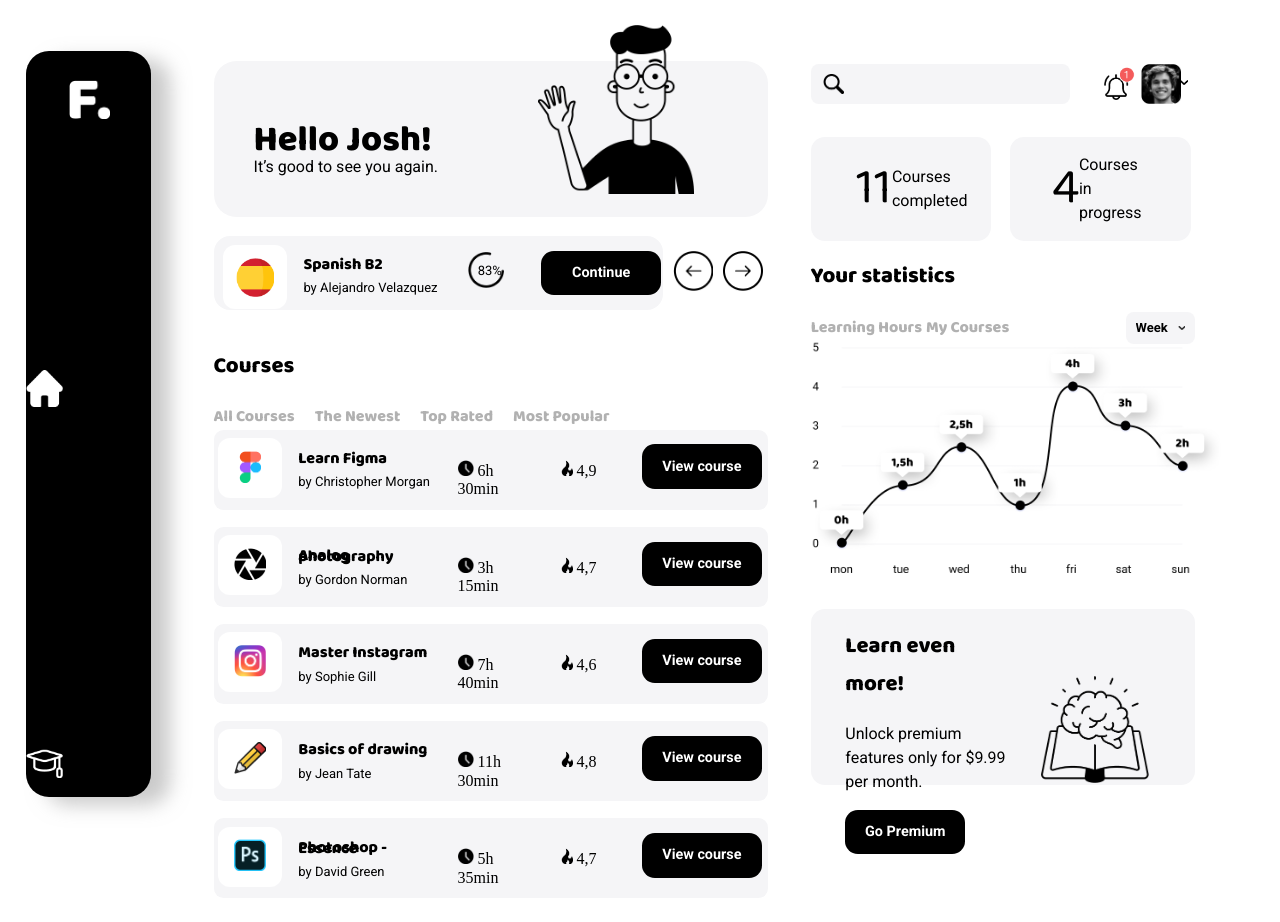
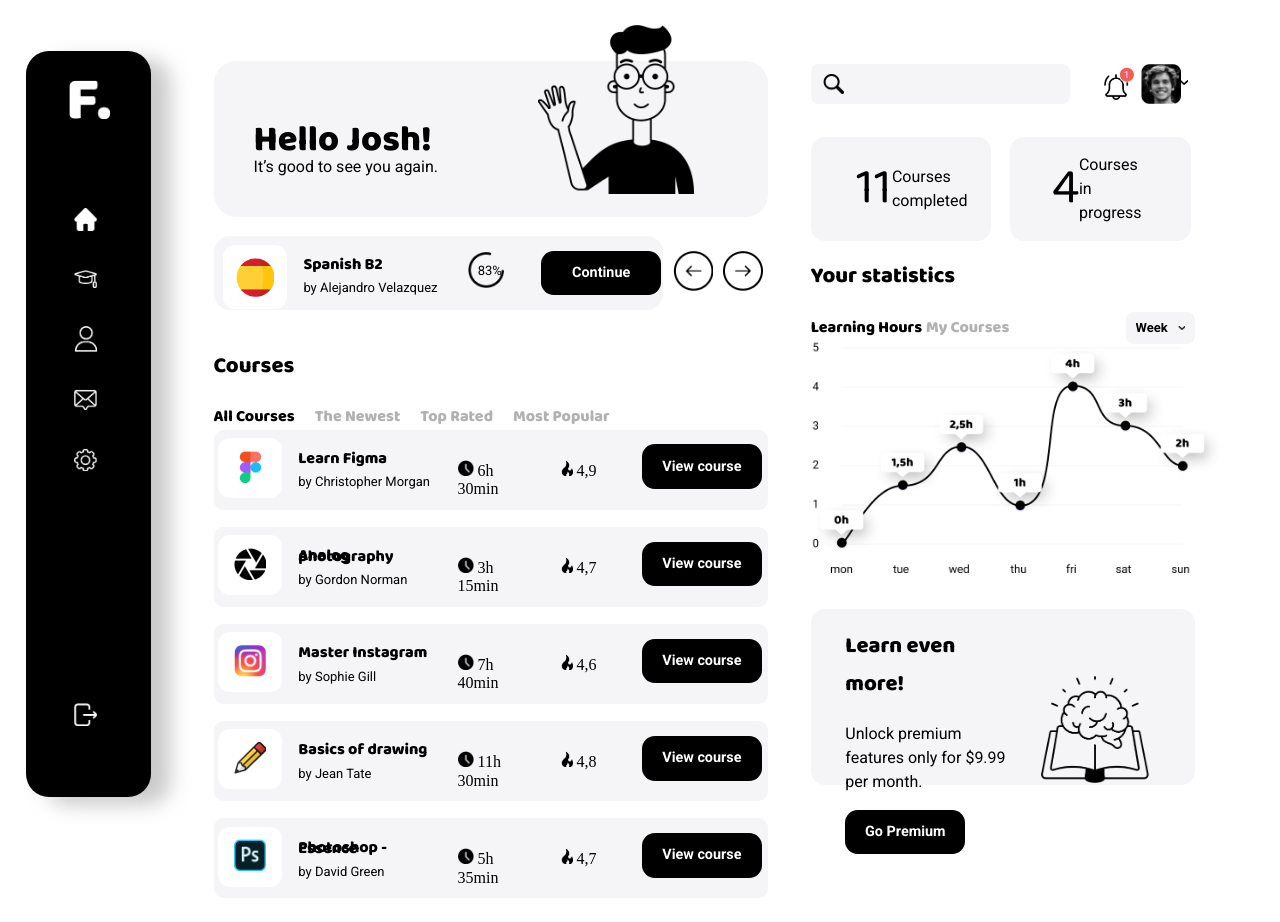
Before and after one commit to Sh12myk/Cursore_HW-8, a plain HTML site: page index.html in a window 1280 px wide. After the commit the page ends 898 px from the top, so only its background shows below. Drawn offline with Linux system fonts and the light colour scheme.

Commit message:
fix sidebar

```diff
--- a/index.html
+++ b/index.html
@@ -21,6 +21,7 @@
             </a>
         </div>
         <nav class="sidebar-nav">
+            <div class="sidebar-nav-general">
                 <a class="sidebar__nav-link" href="#">
                     <img src="additional_files/img/home.png" alt="home ">
                 </a>
@@ -36,9 +37,12 @@
                 <a class="sidebar__nav-link" href="#">
                     <img src="additional_files/img/setting.png" alt="setting ">
                 </a>
+            </div>
+            <div class="sidebar-nav-exit">
                 <a class="sidebar__nav-link sidebar__nav-link__exit" href="#">
                     <img src="additional_files/img/exit.png" alt="exit ">
                 </a>
+            </div>
         </nav>
     </aside>
     <main class="main">
@@ -84,7 +88,7 @@
                 <h2>Courses</h2>
                     <div class="courses-list__sorting">
                         <ul>
-                            <li><a href="">All Courses</a></li>
+                            <li><a href="" class="courses-list__sorting-checked" >All Courses</a></li>
                             <li><a href="">The Newest</a></li>
                             <li><a href="">Top Rated</a></li>
                             <li><a href="">Most Popular</a></li>
@@ -215,7 +219,7 @@
                 <div class="user-time-statistic__sorting">
                     <div class="user-time-statistic__sorting-type">
                         <ul>
-                            <li><a href="">Learning Hours</a></li>
+                            <li><a href="" class="user-time-statistic__sorting-type__checked">Learning Hours</a></li>
                             <li><a href="">My Courses</a></li>
                         </ul>
                     </div>
```
Lines whose indentation alone changed are shown as unchanged.
